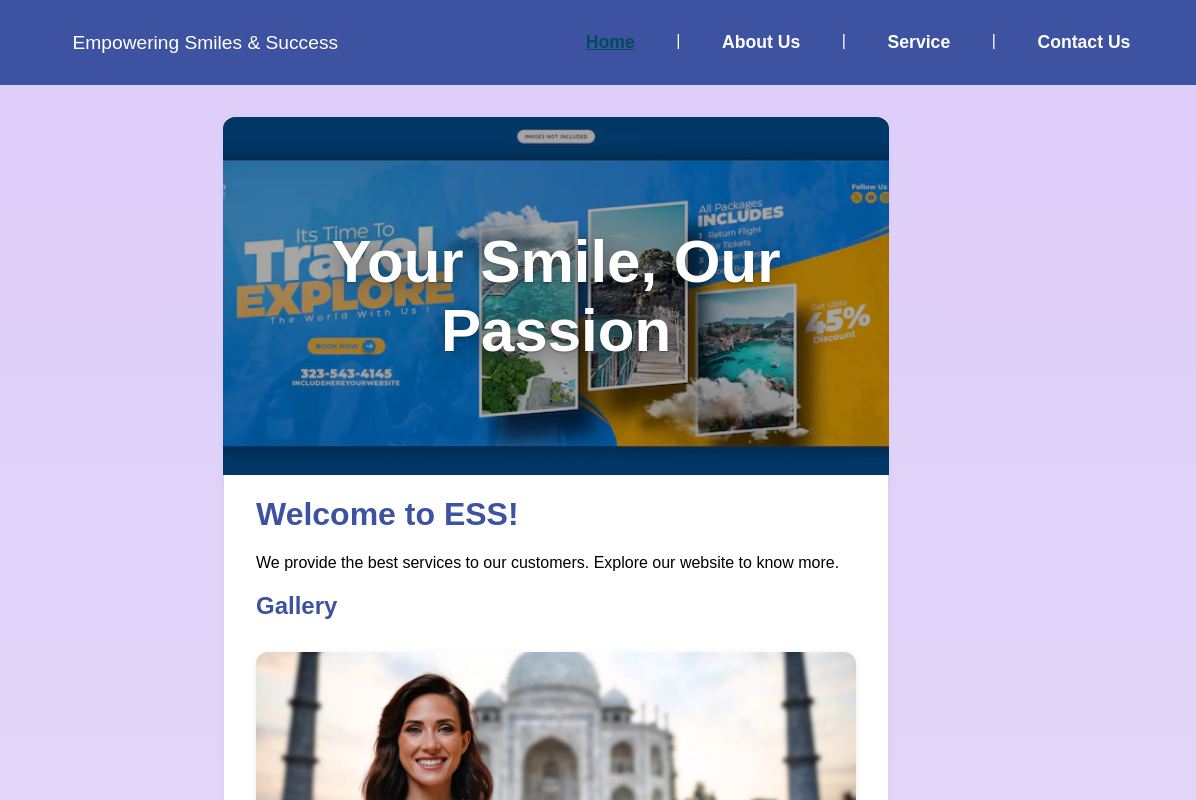
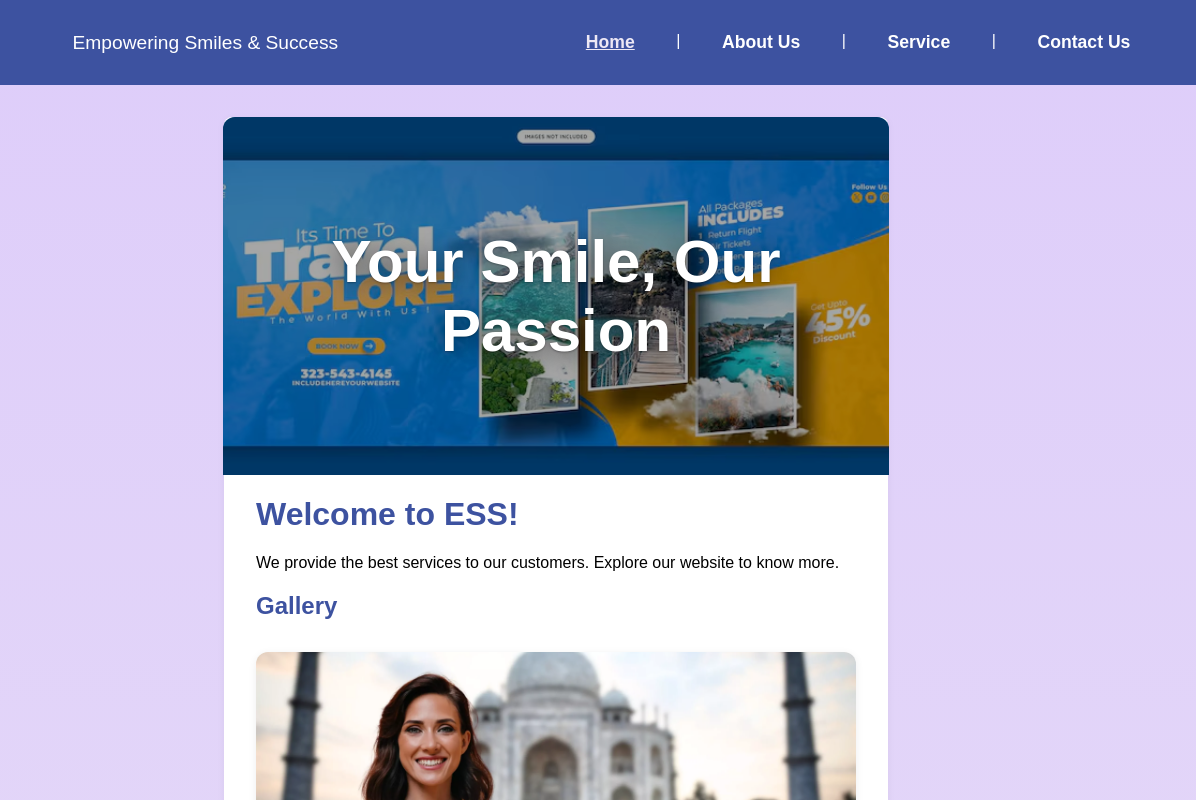
Before and after one commit to FE-master-nitesh/FE-master-nitesh.github.io, a plain HTML site: page index.html in a window 1280 px wide. In both pictures the pointer is over the link 694 px from the left and 42 px from the top of the page. Shown: the top 800 px of the page, 84-1280 px from the left. Drawn offline with Linux system fonts and the light colour scheme.

Commit message:
code homepage 2

```diff
--- a/style.css
+++ b/style.css
@@ -31,7 +31,7 @@ body { font-family: Arial, sans-serif; margin: 0; padding: 0; background: #f9f9f
   transition: color 0.2s;
 }
 .header-bar nav a:hover {
-  color: #004d5a;
+  color: #ede8f5;
 }
 nav { background: #3d52a0; color: #fff; padding: 1em; text-align: center; }
 nav a { color: #fff; margin: 0 1em; text-decoration: none; font-weight: bold; }
```
